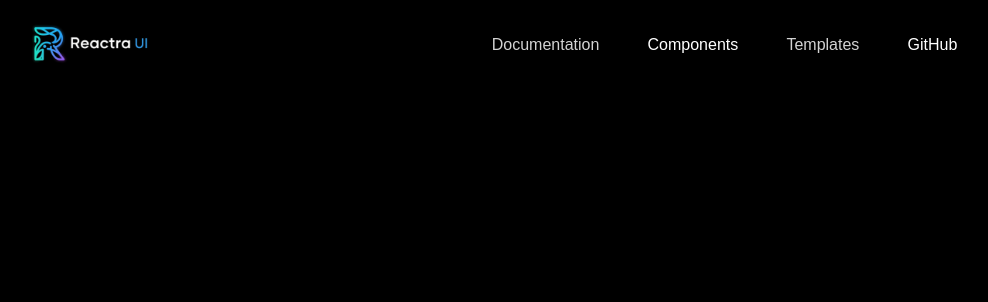
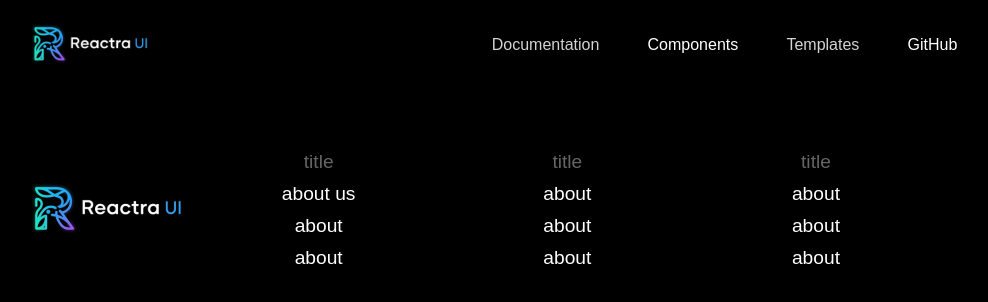
Before and after one commit to vitygo/Reactra-UI, a React (Vite) app: page /components in a window 1280 px wide. Shown: the top 302 px of the page, without its empty margins (160-1148 px from the left). Built offline with nearby package versions, Linux system fonts and the light colour scheme.

Commit message:
add footer

```diff
--- a/src/App.jsx
+++ b/src/App.jsx
@@ -1,5 +1,6 @@
 import Header from './components/MainPage/Header/Header'
 import MainPage from './components/MainPage/MainPage'
+import Footer from './components/MainPage/Footer/Footer'
 import {Routes, Route} from 'react-router-dom'
 import ComponentsPage from './components/ComponentsPage/ComponentsPage'
 import { useLocation } from 'react-router-dom';
@@ -27,6 +28,7 @@ function App() {
         <Route path='/' element={<MainPage/>}/>
         <Route path='/components' element={<ComponentsPage/>}/>
     </Routes>
+    <Footer/>
 
     </>
   )
--- /dev/null
+++ b/src/components/MainPage/Footer/Footer.css
@@ -0,0 +1,83 @@
+.footer-section{
+    height:30vh;
+    background: black;
+    display: flex;
+    align-items: center;
+    justify-content: center;
+    padding: 5%;
+
+
+}
+
+
+
+.cl li{
+    color: white;
+    list-style: none;
+
+}
+
+.cl{
+    display: flex;
+    flex-direction: column;
+    align-items: center;
+    gap: 10px !important;
+    font-size: 1rem;
+    width: 25%;
+
+}
+
+.footer-section__grid{
+    display: flex;
+    justify-content: space-between;
+    width: 100%;
+    gap: 10px;
+
+}
+.footer-section__logo{
+    color: white;
+    display: flex;
+    align-items: center;
+    height: 100%;
+}
+
+.cl__title{
+    color: rgba(255, 255, 255, 0.397) !important;
+}
+
+.footer-logo__img{
+    height: auto;
+    width: 100%;
+
+}
+
+
+@media(min-width: 1025px){
+    .cl{
+        font-size: 1.2rem;
+
+
+
+    }
+
+    .footer-section{
+        padding: 3% 15%;
+
+    }
+
+}
+
+@media(min-width: 1700px){
+    .cl{
+        font-size: 1.3rem;
+
+
+
+    }
+
+    .footer-section{
+        padding: 3% 25%;
+
+    }
+
+}
--- /dev/null
+++ b/src/components/MainPage/Footer/Footer.jsx
@@ -0,0 +1,33 @@
+import './Footer.css'
+import {Link} from "react-router-dom"
+
+
+export default function Footer(){
+    return(
+        <footer className="footer-section">
+            <div className="footer-section__grid">
+            <Link to='/'><div className="footer-section__logo"><img src="./2.png" className="footer-logo__img" alt="logo"/></div></Link>
+                <ul className="footer-section__cl1 cl">
+                    <li className="cl__title">title</li>
+                    <li>about us</li>
+                    <li>about</li>
+                    <li>about</li>
+
+
+                </ul>
+                <ul className="footer-section__cl2 cl">
+                    <li className="cl__title">title</li>
+                    <li>about</li>
+                    <li>about</li>
+                    <li>about</li>
+                </ul>
+                <ul className="footer-section__cl3 cl">
+                    <li className="cl__title">title</li>
+                    <li>about</li>
+                    <li>about</li>
+                    <li>about</li>
+                </ul>
+            </div>
+        </footer>
+    );
+}
```
